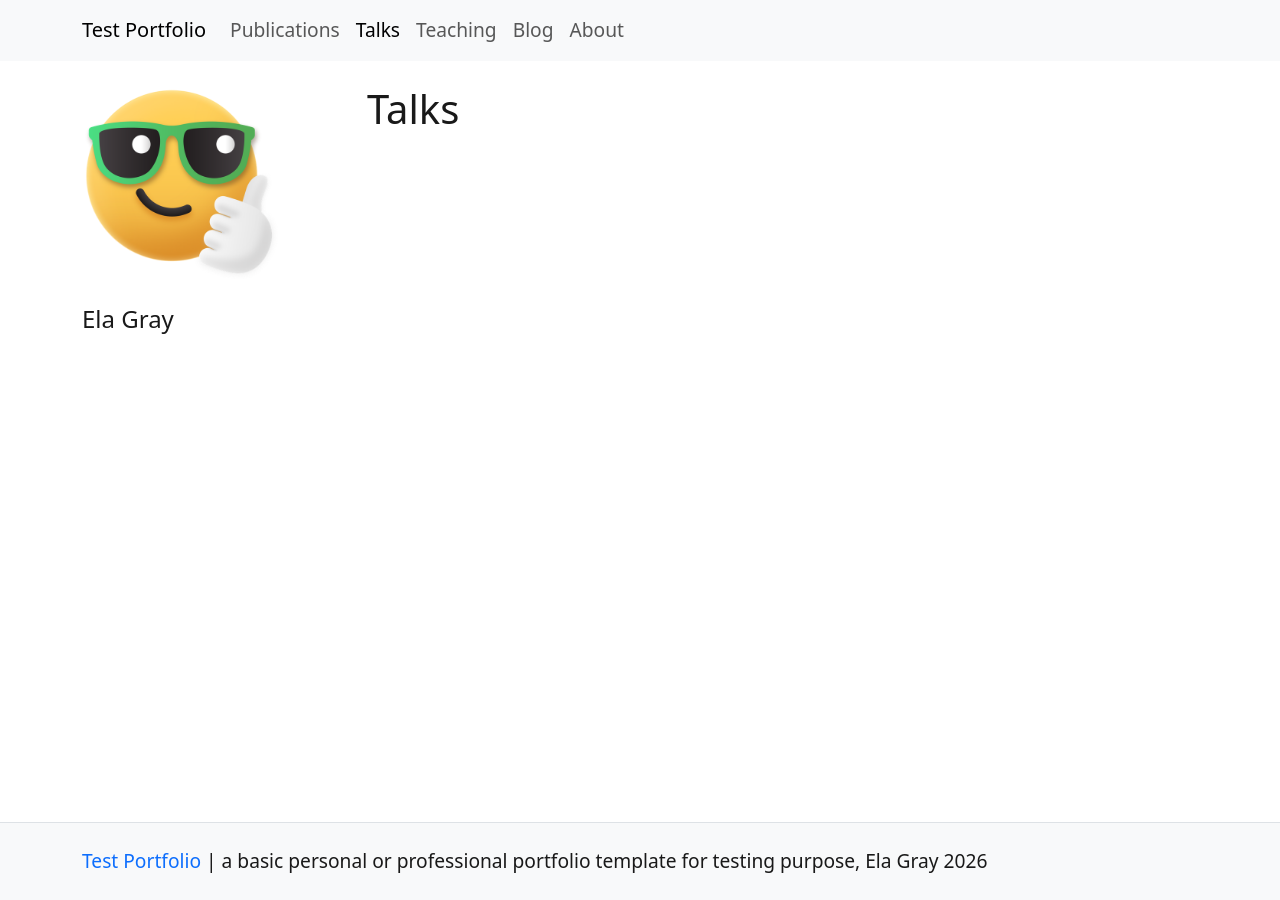
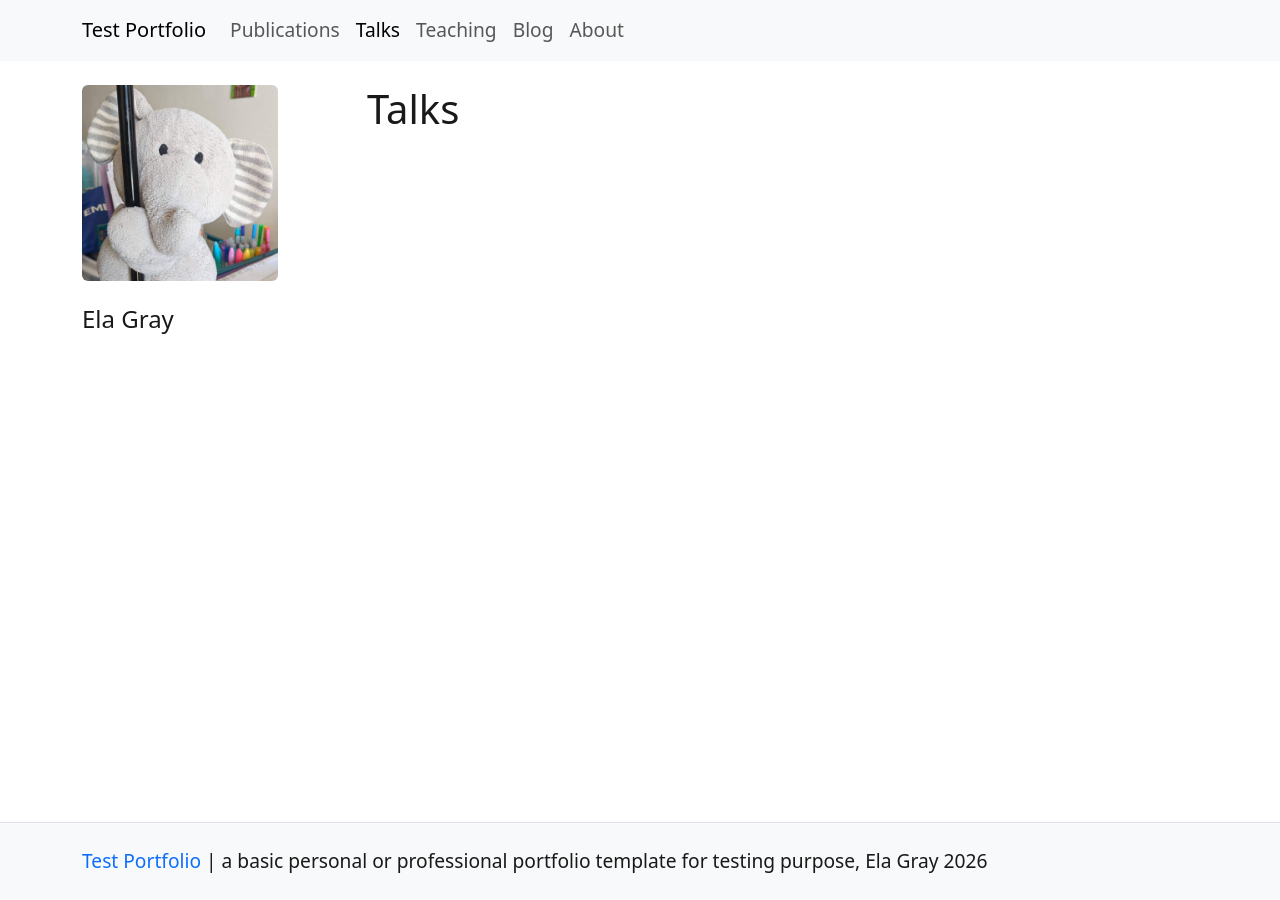
Before and after one commit to coldmoon1618/test-portfolio, a Jekyll site: the page built from pages/talks.md, in a window 1280 px wide. Built offline with Jekyll 4.4.1, drawn with Linux system fonts in a browser that asks for light colours; nearby versions of some CDN libraries.

Commit message:
Change profile picture

```diff
--- a/_config.yml
+++ b/_config.yml
@@ -16,12 +16,12 @@ author: Ela Gray
 bio:
 
 # PERSONAL URLS
-image: /assets/img/emoji-cool.png
+image: /assets/img/pic_Ela_profile.jpg #emoji-cool.png
 email:
 github_profile:
 department:
 orcid:
-cv:
+cv: #Put in the assets folder and then link it to include the pdf
 
 # PAGE METADATA SETTINGS [optional!]
 # organization-name:
```
Also changed, not shown: assets/img/pic_Ela_profile.jpg (added).
